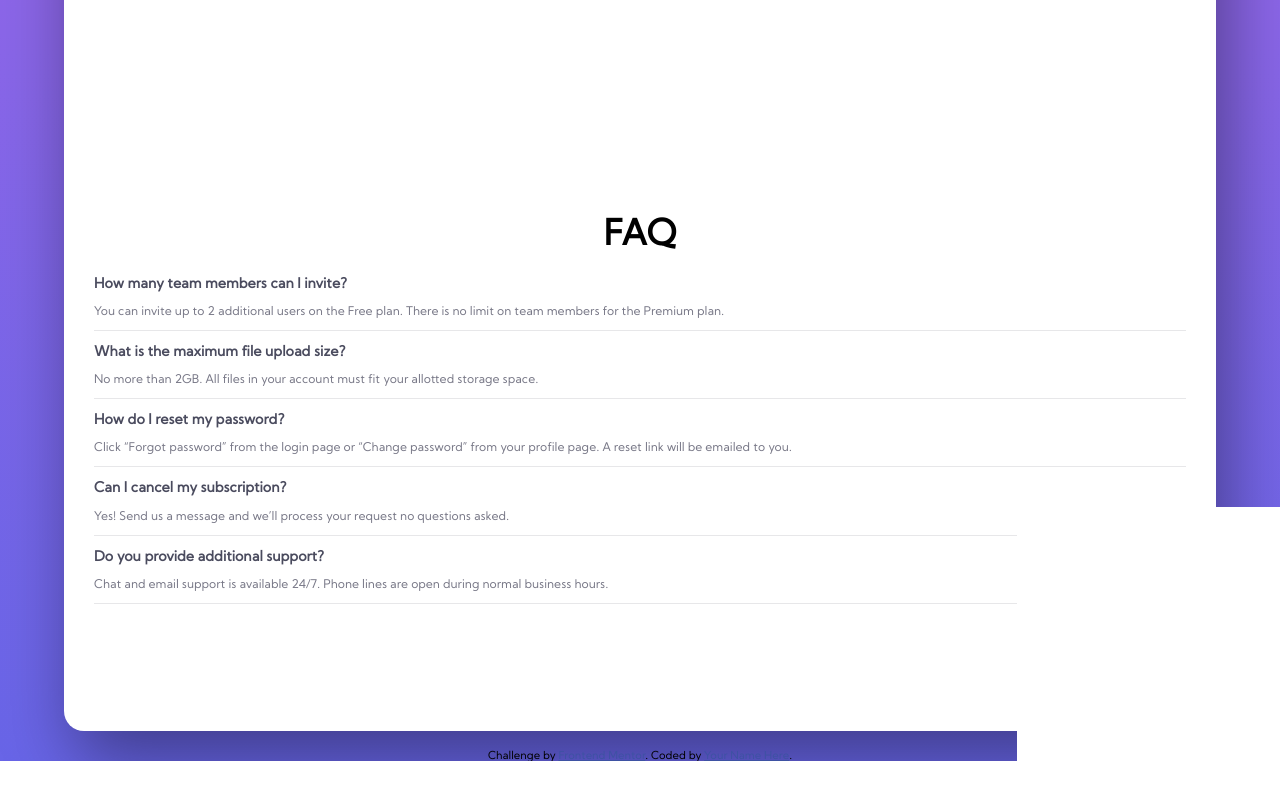
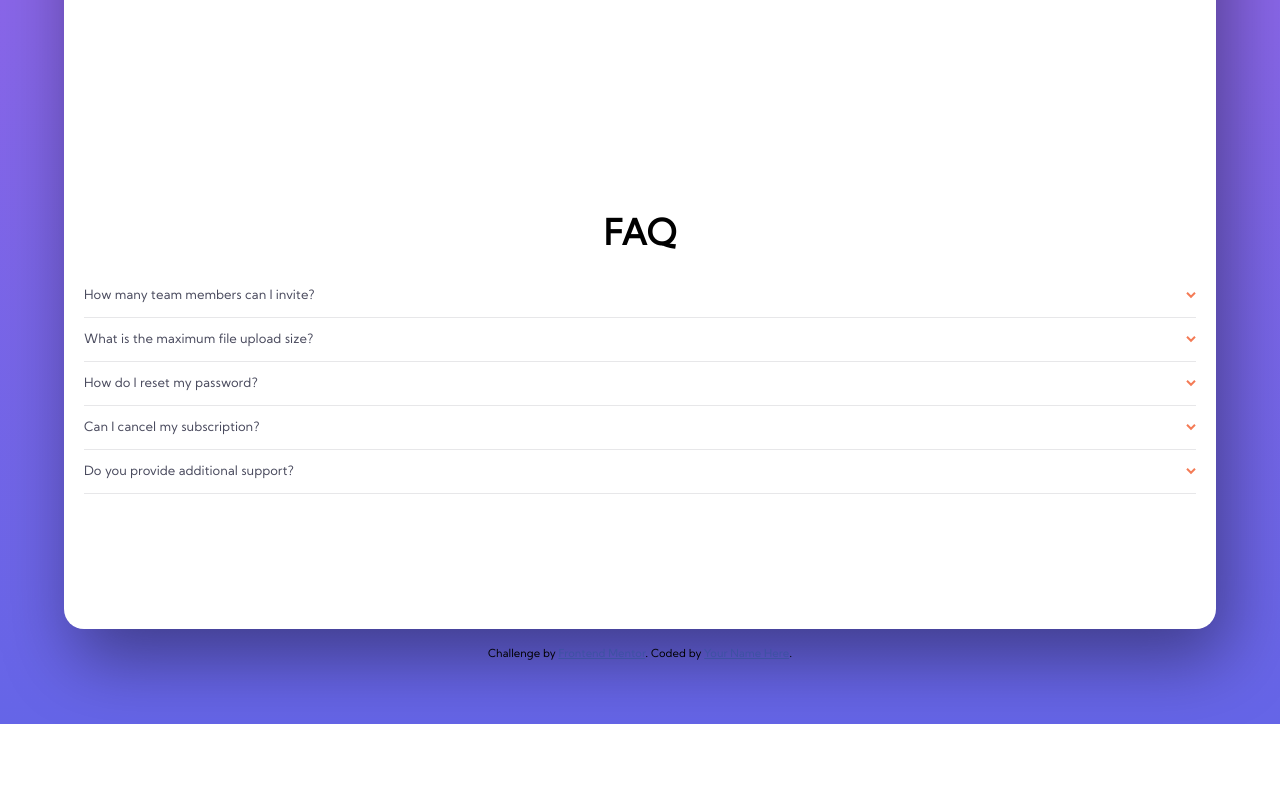
Before and after one commit to bgregi/fm-faq-accordion-card, a plain HTML site: page index.html in a window 1280 px wide. Shown: the part 764-1564 px from the top of the page. After the commit the page ends 1488 px from the top, so only its background shows below. Drawn offline with Linux system fonts and the light colour scheme.

Commit message:
Creating accordion styles and HTML structure

```diff
--- a/css/styles.scss
+++ b/css/styles.scss
@@ -52,25 +52,49 @@ main {
 
 h1 {
     font-size: 2.2rem;
+    font-weight: 700;
     text-align: center;
     padding-top: 20px;
+    margin-bottom: 0;
 }
 
-ul {
-    list-style: none;
-    padding: 0 30px;
+.list {
+    padding: 20px;
 }
 
-li {
+.q-a {
     border-bottom: solid $dv-blue 1px;
 }
 
-h3 {
+.question {
+    padding: 15px 0;
+    display: flex;
+    justify-content: space-between;
+    align-items: center;
+
+    img {
+        width: 10px;
+        height: 7px;
+        position: relative;
+        right: 0;
+    }
+}
+
+input {
+    opacity: 0;
+    position: absolute;
+}
+
+label {
     color: $ntx-v-dark-blue;
+    font-size: .8rem;
 }
 
 p {
     color: $ntx-dark-blue;
+    margin: 0;
+    padding: 0 0 15px 0;
+    display: none;
 }
 
 .attribution {
--- a/index.html
+++ b/index.html
@@ -26,45 +26,75 @@
         />
         <main>
             <h1>FAQ</h1>
-            <ul>
-                <li>
-                    <h3>How many team members can I invite?</h3>
+            <div class="list">
+                <div class="q-a">
+                    <input type="checkbox" id="check1" />
+                    <label for="check1">
+                        <div class="question">
+                            How many team members can I invite?
+                            <img src="images/icon-arrow-down.svg" alt="Arrow" />
+                        </div>
+                    </label>
                     <p>
                         You can invite up to 2 additional users on the Free
                         plan. There is no limit on team members for the Premium
                         plan.
                     </p>
-                </li>
-                <li>
-                    <h3>What is the maximum file upload size?</h3>
+                </div>
+                <div class="q-a">
+                    <input type="checkbox" id="check2" />
+                    <label for="check2">
+                        <div class="question">
+                            What is the maximum file upload size?
+                            <img src="images/icon-arrow-down.svg" alt="Arrow" />
+                        </div>
+                    </label>
                     <p>
                         No more than 2GB. All files in your account must fit
                         your allotted storage space.
                     </p>
-                </li>
-                <li>
-                    <h3>How do I reset my password?</h3>
+                </div>
+                <div class="q-a">
+                    <input type="checkbox" id="check3" />
+                    <label for="check3">
+                        <div class="question">
+                            How do I reset my password?
+                            <img src="images/icon-arrow-down.svg" alt="Arrow" />
+                        </div>
+                    </label>
                     <p>
                         Click “Forgot password” from the login page or “Change
                         password” from your profile page. A reset link will be
                         emailed to you.
                     </p>
-                </li>
-                <li>
-                    <h3>Can I cancel my subscription?</h3>
+                </div>
+                <div class="q-a">
+                    <input type="checkbox" id="check4" />
+                    <label for="check4">
+                    <div class="question">
+                            Can I cancel my subscription?
+                            <img src="images/icon-arrow-down.svg" alt="Arrow" />
+                        </div>
+                    </label>
                     <p>
                         Yes! Send us a message and we’ll process your request no
                         questions asked.
                     </p>
-                </li>
-                <li>
-                    <h3>Do you provide additional support?</h3>
+                </div>
+                <div class="q-a">
+                    <input type="checkbox" id="check5" />
+                    <label for="check5">
+                    <div class="question">
+                            Do you provide additional support?
+                            <img src="images/icon-arrow-down.svg" alt="Arrow" />
+                        </div>
+                    </label>
                     <p>
                         Chat and email support is available 24/7. Phone lines
                         are open during normal business hours.
                     </p>
-                </li>
-            </ul>
+                </div>
+            </div>
         </main>
 
         <div class="attribution">
```
Also changed, not shown: css/styles.css, 1 other file.
